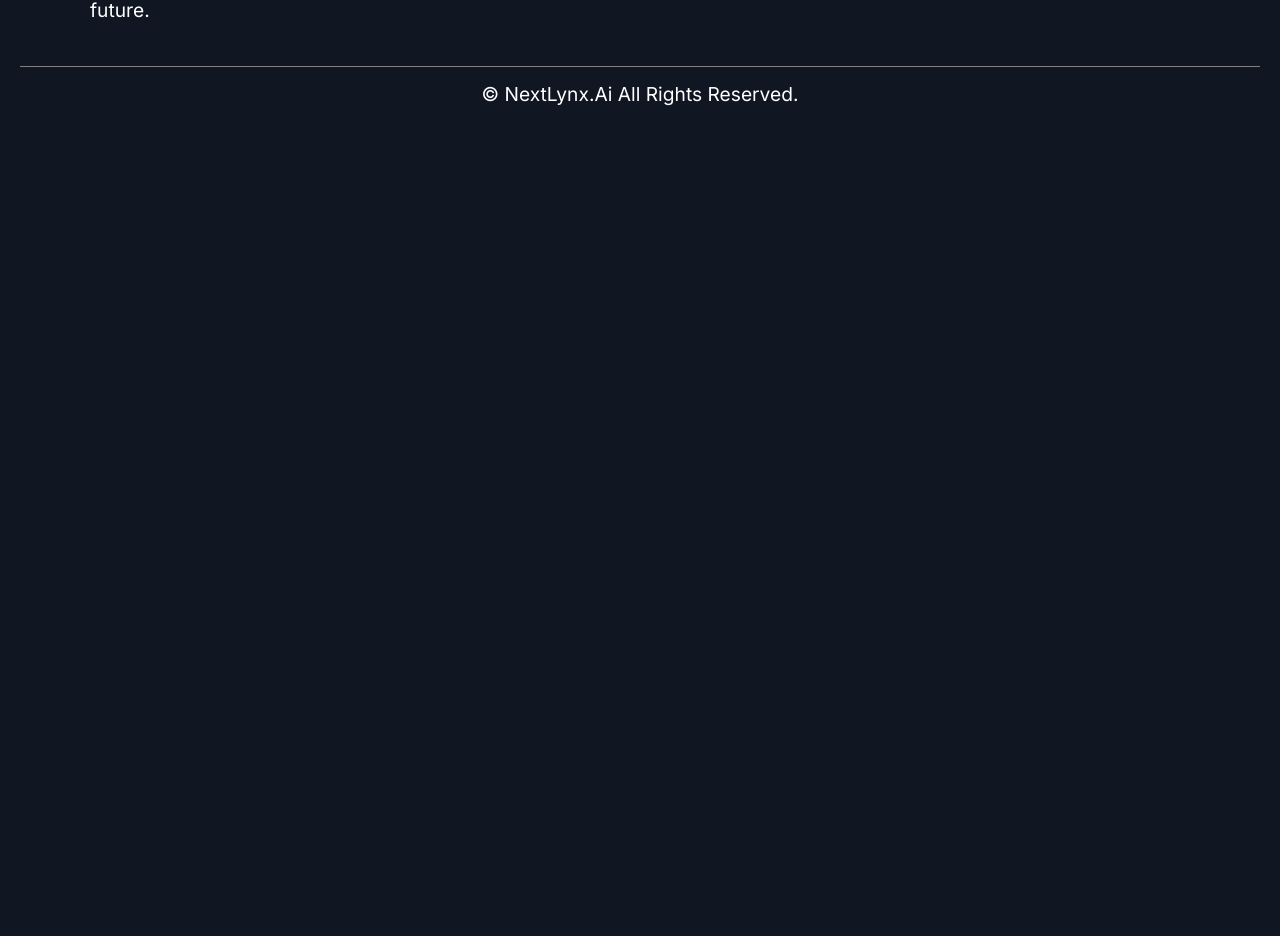
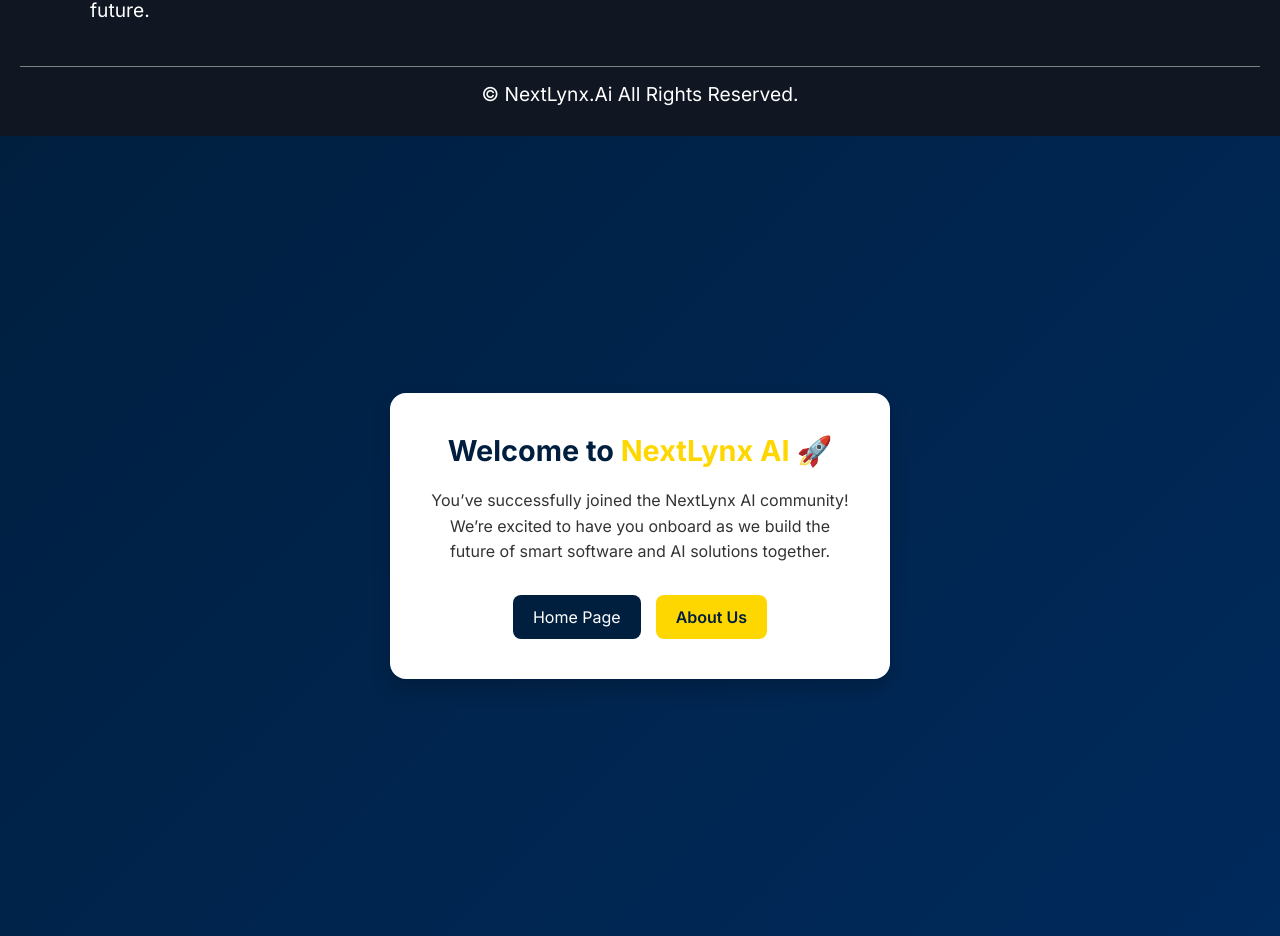
Before and after one commit to Menzo101/nextLynx, a React (Vite) app: page / in a window 1280 px wide. Shown: the part 4014-4950 px from the top of the page. Before the commit the page ends 4150 px from the top, so only its background shows below. Built offline with nearby package versions, Linux system fonts and the light colour scheme; a web font is replaced by a local one.

Commit message:
updated code

```diff
--- a/src/App.jsx
+++ b/src/App.jsx
@@ -3,6 +3,7 @@
 import About from "./pages/About";
 import Home from "./pages/Home";
 import Letbuild from "./pages/Letbuild";
+import Thankyou from "./components/Thankyou";
 import { Routes, Route } from "react-router-dom";
 
 function App() {
@@ -13,6 +14,7 @@
         <Route path="/" element={<Home />} />
         <Route path="/about" element={<About />} />
         <Route path="/contact" element={<Letbuild />} />
+        <Route path="/thankyou" element={<Thankyou />} />
       </Routes>
       {/* <About /> */}
 
--- a/src/components/Newsletter.jsx
+++ b/src/components/Newsletter.jsx
@@ -15,8 +15,14 @@
           <form
             className="newsletter-form"
             action="https://formsubmit.co/nextlynxai@gmail.com"
-            method="POST"
+            method="post"
           >
+            <input type="hidden" name="_captcha" value="false"></input>
+            <input
+              type="hidden"
+              name="_next"
+              value="https://next-lynxai.vercel.app//thankyou"
+            />
             <input
               type="email"
               placeholder="Enter your email address"
--- /dev/null
+++ b/src/components/Thankyou.jsx
@@ -0,0 +1,30 @@
+import React from "react";
+
+const Thankyou = () => {
+  return (
+    <>
+      <div className="welcome-container">
+        <div className="welcome-card">
+          <h1>
+            Welcome to <span>NextLynx AI</span> 🚀
+          </h1>
+          <p>
+            You’ve successfully joined the NextLynx AI community! We’re excited
+            to have you onboard as we build the future of smart software and AI
+            solutions together.
+          </p>
+          <div className="actions">
+            <a href="/" className="btn-primary">
+              Home Page
+            </a>
+            <a href="/learn-more" className="btn-secondary">
+              About Us
+            </a>
+          </div>
+        </div>
+      </div>
+    </>
+  );
+};
+
+export default Thankyou;
--- a/src/index.css
+++ b/src/index.css
@@ -65,7 +65,24 @@
   padding: 16px 0;
   margin: 1rem 1rem;
   list-style: none;
-}
+  position: relative;
+}
+
+.links::after {
+  content: "";
+  position: absolute;
+  bottom: 0;
+  left: 0;
+  height: 2px;
+  background: red;
+  transform: scaleX(0);
+  transition: transform 1s ease-in-out;
+}
+
+link:hover::after {
+  transform: scaleX(1);
+}
+
 
 .menu-icon {
   font-size: 30px;
@@ -74,7 +91,8 @@
 }
 
 .nav-links a:hover {
-  color: #007bff;
+
+  color: black;
 }
 
 /* When menu is active */
@@ -998,6 +1016,92 @@
   background: #007bff;
   width: 10px;
   height: 10px;
+}
+
+
+/* Thank you design */
+.welcome-container {
+  display: flex;
+  justify-content: center;
+  align-items: center;
+  height: 100vh;
+  background: linear-gradient(135deg, #001f3f, #002a5c);
+  font-family: "Inter", sans-serif;
+  padding: 20px;
+}
+
+/* Card */
+.welcome-card {
+  background: white;
+  padding: 40px;
+  border-radius: 16px;
+  max-width: 500px;
+  text-align: center;
+  box-shadow: 0 10px 20px rgba(0, 0, 0, 0.2);
+  animation: fadeIn 1s ease-in-out;
+}
+
+/* Text styles */
+.welcome-card h1 {
+  font-size: 1.8rem;
+  color: #001f3f;
+}
+
+.welcome-card h1 span {
+  color: gold;
+}
+
+.welcome-card p {
+  color: #333;
+  margin: 20px 0 30px;
+  line-height: 1.6;
+}
+
+/* Buttons */
+.actions {
+  display: flex;
+  justify-content: center;
+  gap: 15px;
+}
+
+.btn-primary {
+  background-color: #001f3f;
+  color: white;
+  padding: 12px 20px;
+  border-radius: 8px;
+  text-decoration: none;
+  transition: background 0.3s ease;
+}
+
+.btn-primary:hover {
+  background-color: #003366;
+}
+
+.btn-secondary {
+  background-color: gold;
+  color: #001f3f;
+  padding: 12px 20px;
+  border-radius: 8px;
+  text-decoration: none;
+  font-weight: 600;
+  transition: background 0.3s ease;
+}
+
+.btn-secondary:hover {
+  background-color: #e6c200;
+}
+
+/* Animation */
+@keyframes fadeIn {
+  from {
+    opacity: 0;
+    transform: translateY(20px);
+  }
+
+  to {
+    opacity: 1;
+    transform: translateY(0);
+  }
 }
 
 /* ===== Responsive ===== */
--- a/src/pages/Home.jsx
+++ b/src/pages/Home.jsx
@@ -9,6 +9,7 @@
 import Footer from "../components/Footer.jsx";
 import NewsLetter from "../components/Newsletter.jsx";
 import Testimonial from "../components/Testimonial.jsx";
+import Thankyou from "../components/Thankyou.jsx";
 
 const Home = () => {
   return (
@@ -83,6 +84,7 @@
       <NewsLetter />
 
       <Footer />
+      <Thankyou />
     </>
   );
 };
--- a/src/pages/Letbuild.jsx
+++ b/src/pages/Letbuild.jsx
@@ -42,12 +42,13 @@
       {/* message form  */}
       <div className="messageForm">
         <h2>Contact Form</h2>
-        <form action="https://formsubmit.co/nextlynxai@gmail.com" method="POST">
+        <form action="https://formsubmit.co/nextlynxai@gmail.com" method="post">
+          <input type="hidden" name="_captcha" value="false"></input>
           <div className="messageBox">
             <input
               type="hidden"
               name="_next"
-              value="https://yourwebsite.com/thank-you"
+              value="https://next-lynxai.vercel.app//thankyou"
             />
             <label htmlFor="">
               Fullname
@@ -76,7 +77,9 @@
               ></textarea>
             </label>
           </div>
-          <button id="submit-btn">Send Message</button>
+          <button id="submit-btn" type="submit">
+            Send Message
+          </button>
         </form>
       </div>
     </>
```
